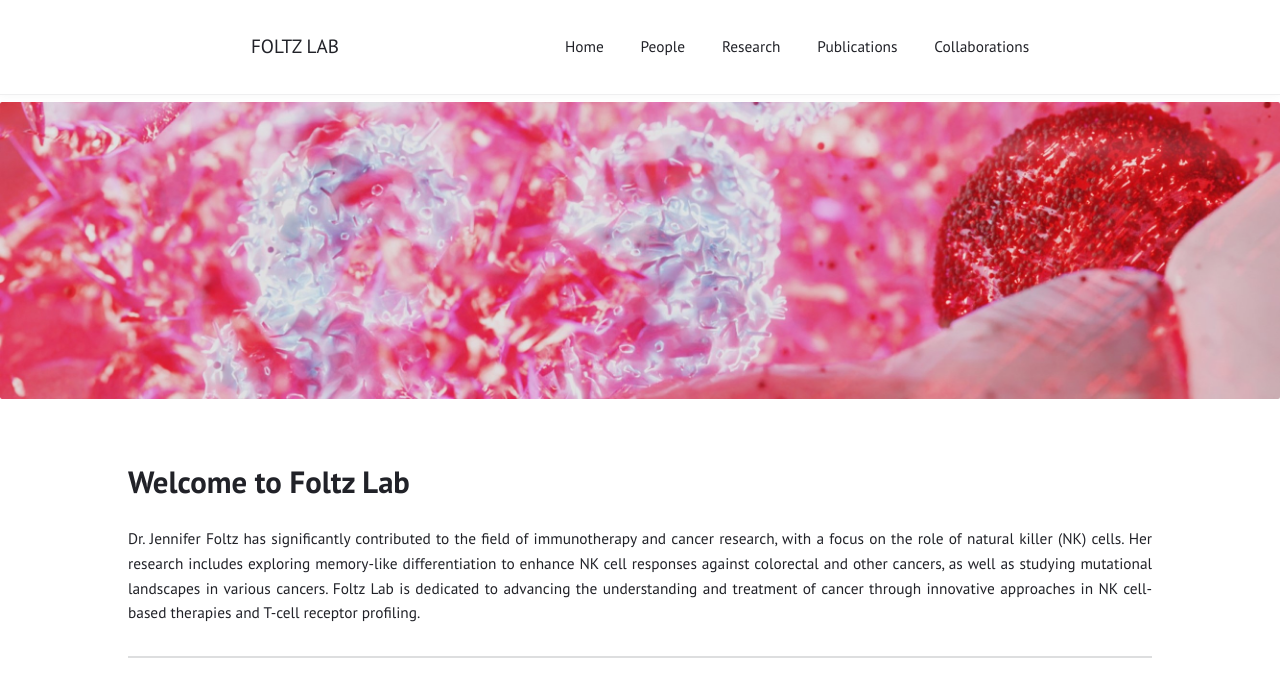
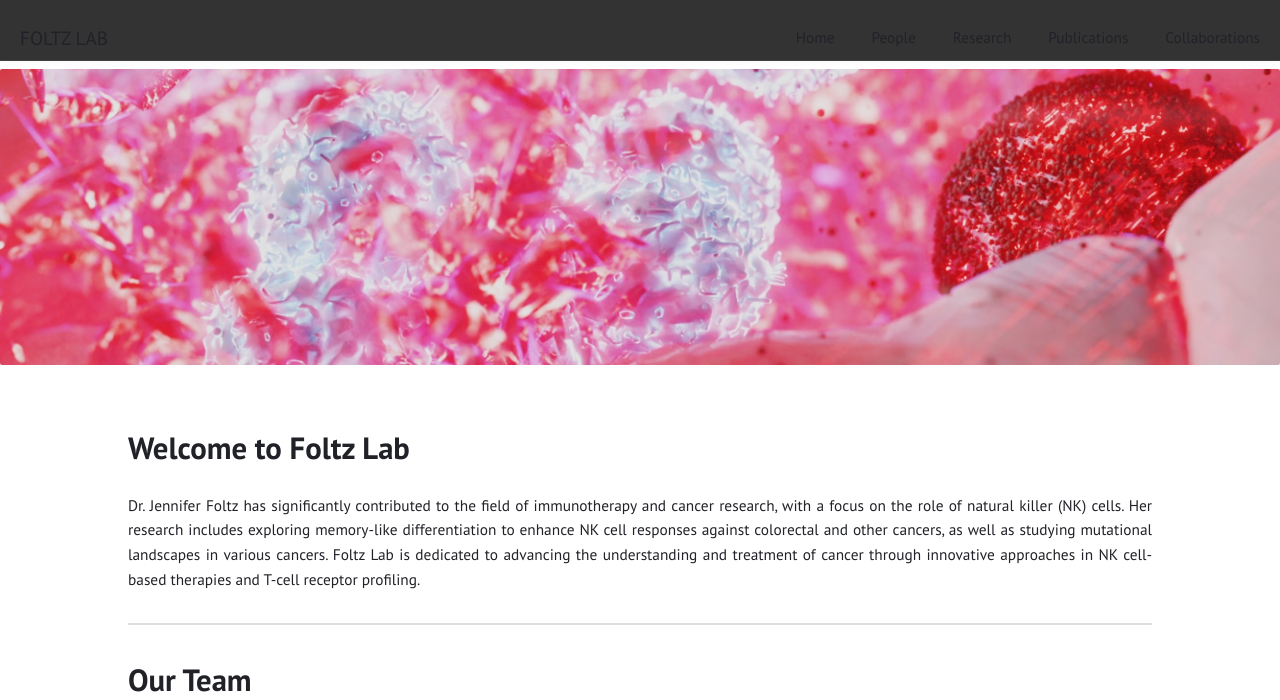
Before and after one commit to Foltz-Lab/Foltz-Lab.github.io, a Jekyll site: the page built from index.html, in a window 1280 px wide. Shown: the top 700 px of the page. Built offline with Jekyll 4.4.1, drawn with Linux system fonts in a browser that asks for light colours.

Commit message:
edited the height of the navigation bar

```diff
--- a/_layouts/default.html
+++ b/_layouts/default.html
@@ -28,7 +28,7 @@
   {% endif %}
 </head>
 <body>
-  <header>
+  <header style="height: 60px; line-height: 60px; padding: 0 20px; background-color: #333; display: flex; align-items: center;">
     <a href="{{ "/" | relative_url }}" class="title">{{ site.title | escape }}</a>
     {% include menu.html menu=pages %}
   </header>
--- a/_sass/layout.sass
+++ b/_sass/layout.sass
@@ -12,7 +12,7 @@ body > header, body > footer
   justify-content: space-between
   margin-left: calc(-50vw + 50%)  // Center the footer within the viewport
   margin-right: calc(-50vw + 50%)
-  padding: 0.5em
+  padding: 1.5em
 
 .container
   width: 100%
```
